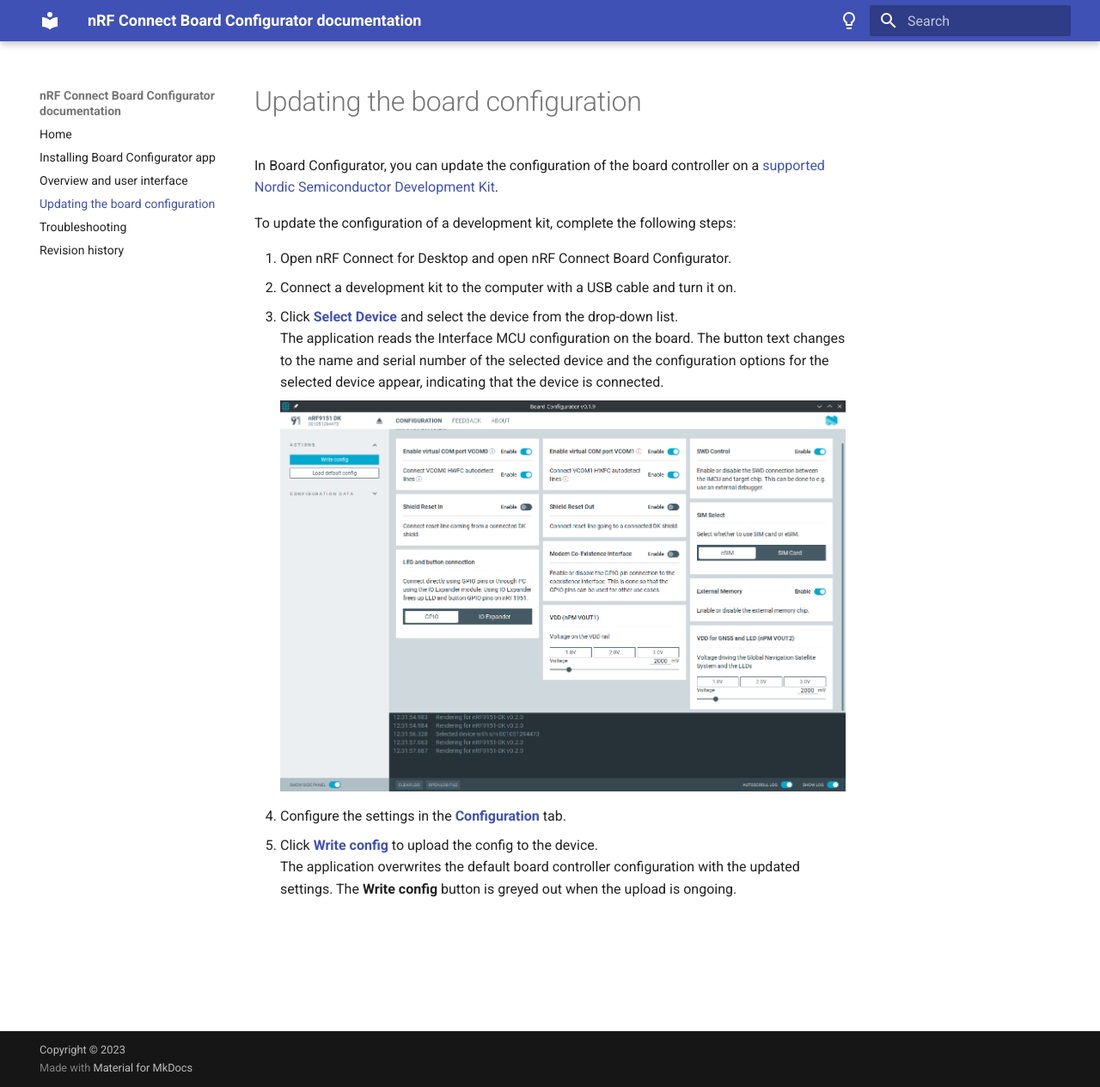
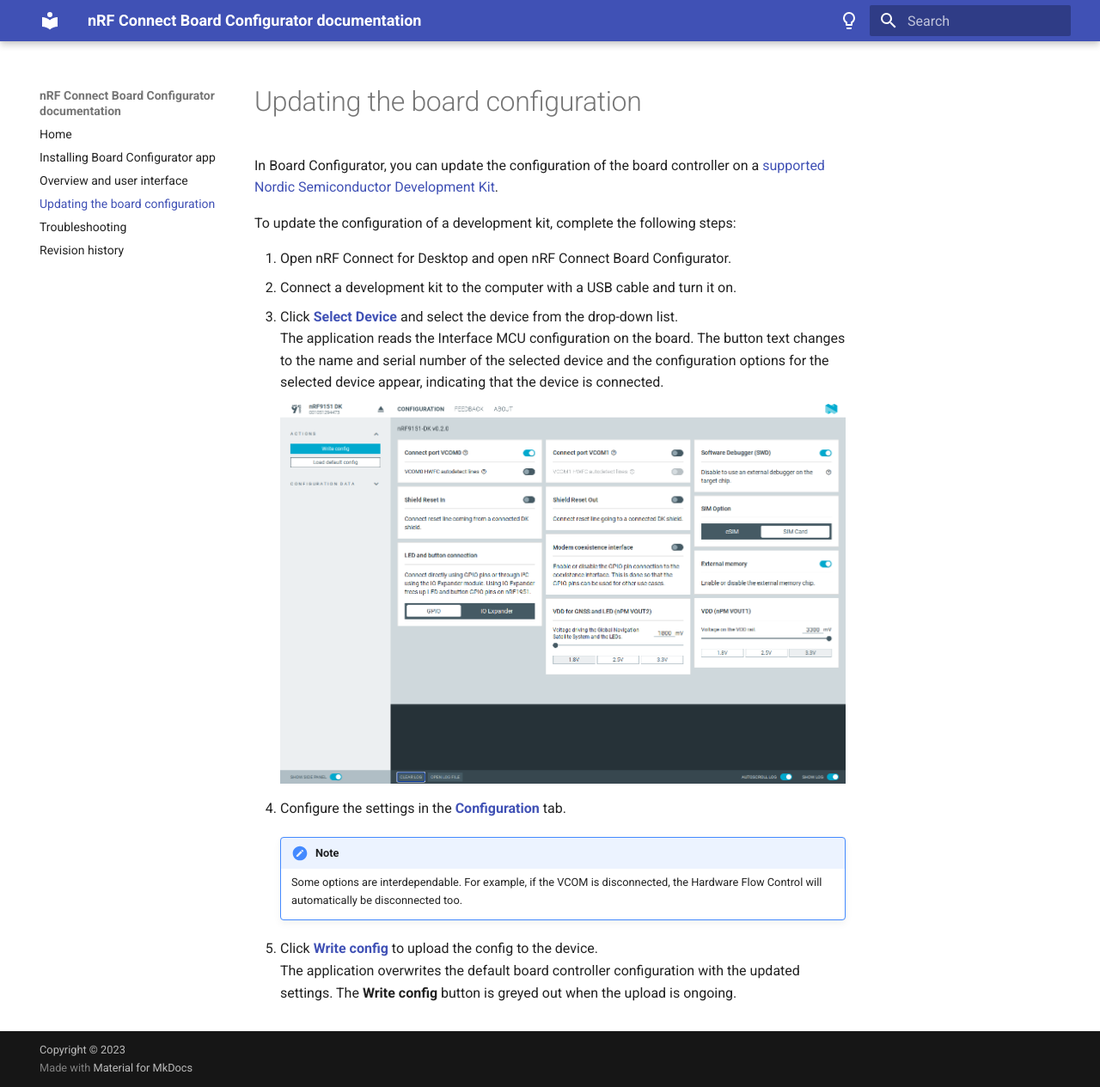
Before and after one commit to NordicSemiconductor/pc-nrfconnect-board-configurator, an MkDocs documentation site: the page built from doc/docs/updating.md, in a window 1280 px wide and 1265 px high. Shown: the whole window at 86% size. Built offline with MkDocs 1.6.1 and Material for MkDocs 9.7.7, drawn with Linux system fonts in a browser that asks for light colours.

```diff
--- a/doc/docs/updating.md
+++ b/doc/docs/updating.md
@@ -13,6 +13,10 @@ To update the configuration of a development kit, complete the following steps:
     ![Example of the configuration options](./screenshots/board_configurator_connected.png "Example of the configuration options")
 
 1. Configure the settings in the [**Configuration**](./overview.md#configuration-tab) tab.
+
+    !!! note "Note"
+          Some options are interdependable. For example, if the VCOM is disconnected, the Hardware Flow Control will automatically be disconnected too.
+
 1. Click [**Write config**](./overview.md#actions) to upload the config to the device.</br>
    The application overwrites the default board controller configuration with the updated settings.
    The **Write config** button is greyed out when the upload is ongoing.
```
Also changed, not shown: doc/docs/revision_history.md (+1 -0 lines), Changelog.md, doc/docs/screenshots/board_configurator_connected.png.
